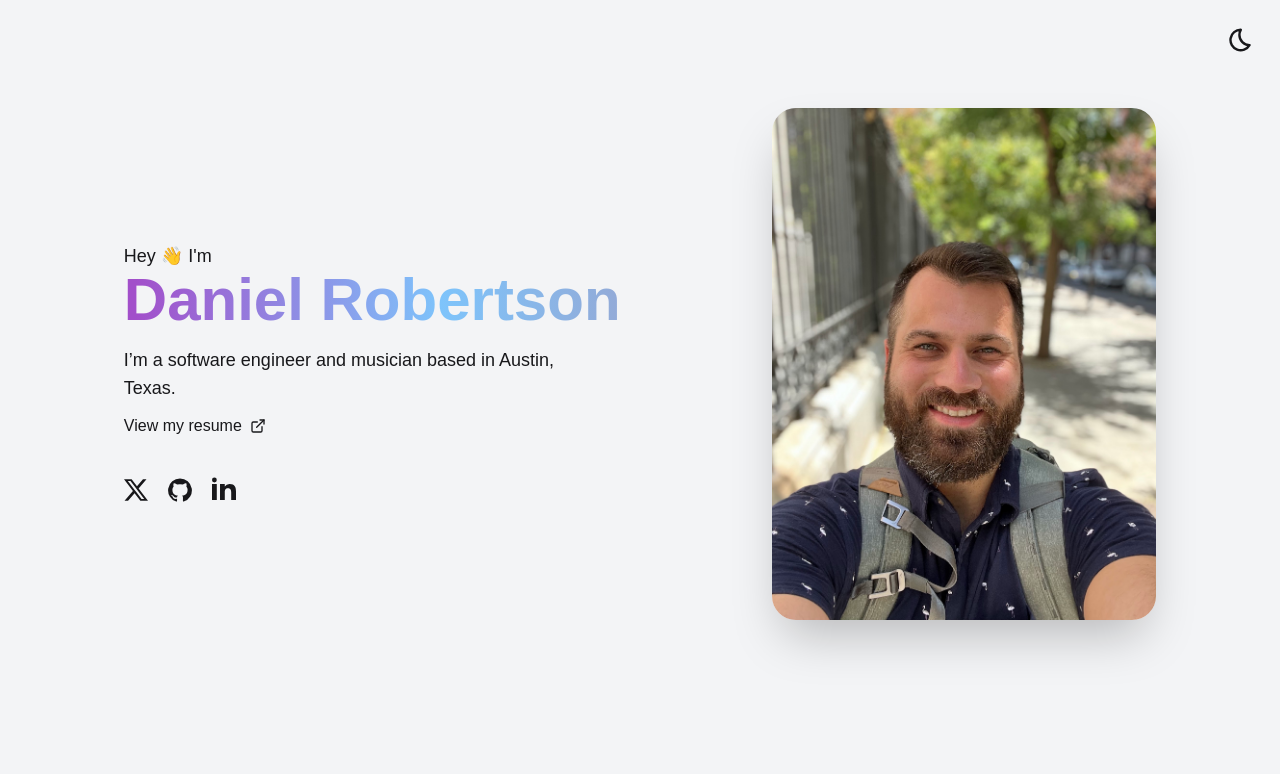
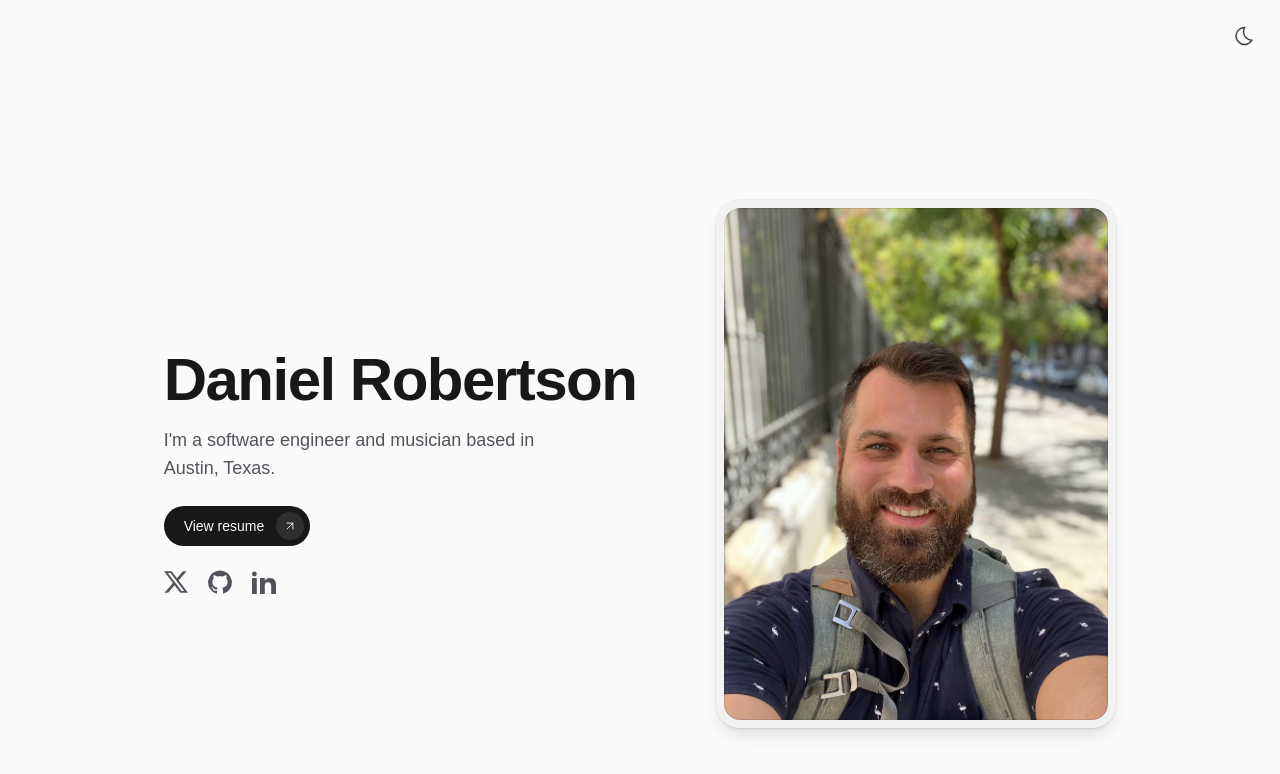
Before and after one commit to danielrobertson/danielrobertson, an Astro site: page / in a window 1280 px wide. Built offline with nearby package versions, Linux system fonts and the light colour scheme; Astro itself is replaced by a stand-in of ours.

Commit message:
feat: refactored vercel->cloudflare, redesign polish

```diff
--- a/astro.config.mjs
+++ b/astro.config.mjs
@@ -5,7 +5,4 @@ import tailwind from "@astrojs/tailwind";
 // https://astro.build/config
 export default defineConfig({
   integrations: [tailwind()],
-  image: {
-    domains: ["images.ctfassets.net"],
-  },
 });
--- a/package.json
+++ b/package.json
@@ -6,7 +6,8 @@
     "dev": "astro dev",
     "start": "astro dev",
     "build": "astro check && astro build",
-    "preview": "astro preview",
+    "preview": "astro build && wrangler dev",
+    "deploy": "astro build && wrangler deploy",
     "astro": "astro"
   },
   "dependencies": {
@@ -19,6 +20,7 @@
   "devDependencies": {
     "@astrojs/tailwind": "^5.0.3",
     "prettier": "^3.1.0",
-    "prettier-plugin-astro": "^0.12.2"
+    "prettier-plugin-astro": "^0.12.2",
+    "wrangler": "^4.105.0"
   }
 }
--- a/src/components/Socials.astro
+++ b/src/components/Socials.astro
@@ -4,17 +4,17 @@ const github = "https://github.com/danielrobertson";
 const linkedin = "https://www.linkedin.com/in/danielrobertson4/";
 ---
 
-<ul class="flex gap-5 mt-10">
+<ul class="flex gap-5 mt-6">
   <li>
     <a
       href={twitter}
-      aria-label="twitter"
+      aria-label="X (Twitter)"
       target="_blank"
       rel="noopener noreferrer"
-      class="hover:text-purple-300"
+      class="flex items-center justify-center p-2 -m-2 rounded-lg text-zinc-600 hover:text-zinc-900 dark:text-zinc-400 dark:hover:text-zinc-100 transition-[color,transform] duration-300 ease-[cubic-bezier(0.32,0.72,0,1)] active:scale-[0.96]"
     >
       <svg
-        class="w-6 h-6 text-zinc-900 hover:text-zinc-600 dark:text-zinc-100 dark:hover:text-zinc-300"
+        class="w-6 h-6"
         aria-hidden="true"
         xmlns="http://www.w3.org/2000/svg"
         fill="none"
@@ -30,12 +30,13 @@ const linkedin = "https://www.linkedin.com/in/danielrobertson4/";
   <li>
     <a
       href={github}
-      aria-label="github"
+      aria-label="GitHub"
       target="_blank"
       rel="noopener noreferrer"
+      class="flex items-center justify-center p-2 -m-2 rounded-lg text-zinc-600 hover:text-zinc-900 dark:text-zinc-400 dark:hover:text-zinc-100 transition-[color,transform] duration-300 ease-[cubic-bezier(0.32,0.72,0,1)] active:scale-[0.96]"
     >
       <svg
-        class="w-6 h-6 text-zinc-900 hover:text-zinc-600 dark:text-zinc-100 dark:hover:text-zinc-300"
+        class="w-6 h-6"
         aria-hidden="true"
         xmlns="http://www.w3.org/2000/svg"
         fill="currentColor"
@@ -51,12 +52,13 @@ const linkedin = "https://www.linkedin.com/in/danielrobertson4/";
   <li>
     <a
       href={linkedin}
-      aria-label="linkedin"
+      aria-label="LinkedIn"
       target="_blank"
       rel="noopener noreferrer"
+      class="flex items-center justify-center p-2 -m-2 rounded-lg text-zinc-600 hover:text-zinc-900 dark:text-zinc-400 dark:hover:text-zinc-100 transition-[color,transform] duration-300 ease-[cubic-bezier(0.32,0.72,0,1)] active:scale-[0.96]"
     >
       <svg
-        class="w-6 h-6 text-zinc-900 hover:text-zinc-600 dark:text-zinc-100 dark:hover:text-zinc-300 -mt-0.5"
+        class="w-6 h-6"
         aria-hidden="true"
         xmlns="http://www.w3.org/2000/svg"
         fill="currentColor"
--- a/src/components/ThemeToggle.astro
+++ b/src/components/ThemeToggle.astro
@@ -1,8 +1,12 @@
-<button id="themeToggle" class="p-3">
-  <span class="sr-only">Toggle Dark Mode</span>
+<button
+  id="themeToggle"
+  class="p-2.5 rounded-lg hover:bg-zinc-200/80 dark:hover:bg-zinc-800/80 transition-[background-color,transform] duration-300 ease-[cubic-bezier(0.32,0.72,0,1)] active:scale-[0.96]"
+>
+  <span class="sr-only">Toggle theme</span>
+  <div class="relative w-5 h-5">
     <svg
-    id="sunIcon"
-    class="hidden w-6 h-6 text-zinc-100 hover:text-zinc-300"
+      class="absolute inset-0 w-5 h-5 text-zinc-100 scale-[0.25] opacity-0 blur-[4px] dark:scale-100 dark:opacity-100 dark:blur-0 transition-[opacity,transform,filter] duration-300"
+      style="transition-timing-function: cubic-bezier(0.2, 0, 0, 1)"
       aria-hidden="true"
       xmlns="http://www.w3.org/2000/svg"
       fill="none"
@@ -12,13 +16,13 @@
         stroke="currentColor"
         stroke-linecap="round"
         stroke-linejoin="round"
-      stroke-width="2"
+        stroke-width="1.5"
         d="M10 3V1m0 18v-2M5.05 5.05 3.636 3.636m12.728 12.728L14.95 14.95M3 10H1m18 0h-2M5.05 14.95l-1.414 1.414M16.364 3.636 14.95 5.05M14 10a4 4 0 1 1-8 0 4 4 0 0 1 8 0Z"
       ></path>
     </svg>
     <svg
-    id="moonIcon"
-    class="hidden w-6 h-6 text-zinc-900 hover:text-zinc-600"
+      class="w-5 h-5 text-zinc-700 scale-100 opacity-100 blur-0 dark:scale-[0.25] dark:opacity-0 dark:blur-[4px] transition-[opacity,transform,filter] duration-300"
+      style="transition-timing-function: cubic-bezier(0.2, 0, 0, 1)"
       aria-hidden="true"
       xmlns="http://www.w3.org/2000/svg"
       fill="none"
@@ -28,42 +32,16 @@
         stroke="currentColor"
         stroke-linecap="round"
         stroke-linejoin="round"
-      stroke-width="2"
+        stroke-width="1.5"
         d="M8.509 5.75c0-1.493.394-2.96 1.144-4.25h-.081a8.5 8.5 0 1 0 7.356 12.746A8.5 8.5 0 0 1 8.509 5.75Z"
       ></path>
     </svg>
+  </div>
 </button>
 
 <script is:inline>
-  // Function to update the theme and icon
-  function updateTheme(theme) {
-    const iconContainer = document.getElementById("iconContainer");
-    document.documentElement.classList.toggle("dark", theme === "dark");
-    document
-      .getElementById("sunIcon")
-      .classList.toggle("hidden", theme !== "dark");
-    document
-      .getElementById("moonIcon")
-      .classList.toggle("hidden", theme === "dark");
-    localStorage.setItem("theme", theme);
-  }
-
-  // Initial theme setup
-  document.addEventListener("DOMContentLoaded", () => {
-    let theme = localStorage.getItem("theme");
-    if (!theme) {
-      theme = window.matchMedia("(prefers-color-scheme: dark)").matches
-        ? "dark"
-        : "light";
-    }
-    updateTheme(theme);
-  });
-
-  // Toggle button event listener
   document.getElementById("themeToggle").addEventListener("click", () => {
-    const newTheme = document.documentElement.classList.contains("dark")
-      ? "light"
-      : "dark";
-    updateTheme(newTheme);
+    const isDark = document.documentElement.classList.toggle("dark");
+    localStorage.setItem("theme", isDark ? "dark" : "light");
   });
 </script>
--- a/src/layouts/Layout.astro
+++ b/src/layouts/Layout.astro
@@ -21,16 +21,19 @@ const name = "Daniel Robertson";
     <link rel="icon" type="image/png" href="/favicon.png" />
     <meta name="generator" content={Astro.generator} />
     <title>{name} | Product Engineer and Musician</title>
+    <script is:inline>
+      const theme = localStorage.getItem("theme") ??
+        (window.matchMedia("(prefers-color-scheme: dark)").matches ? "dark" : "light");
+      document.documentElement.classList.toggle("dark", theme === "dark");
+    </script>
   </head>
   <body
-    class="container mx-auto text-zinc-900 dark:text-zinc-100 bg-gray-100 dark:bg-zinc-900 antialiased"
+    class="container mx-auto text-zinc-900 dark:text-zinc-100 bg-zinc-50 dark:bg-zinc-900 antialiased"
   >
     <slot />
   </body>
 </html>
 <style is:global>
-  :root {
-  }
   html {
     font-family: "Outfit Variable", sans-serif;
   }
@@ -44,19 +47,38 @@ const name = "Daniel Robertson";
     box-sizing: border-box;
   }
 
+  h1, h2, h3 {
+    text-wrap: balance;
+  }
+
+  p {
+    text-wrap: pretty;
+  }
+
   h1 {
     margin: 1rem 0;
   }
 
-  .name-gradient {
-    background: linear-gradient(
-      90deg,
-      #a24fca 2.16%,
-      #7ec4fb 63.82%,
-      #93aad7 100%
-    );
-    background-clip: text;
-    -webkit-background-clip: text;
-    -webkit-text-fill-color: transparent;
+  ::selection {
+    background-color: rgba(168, 85, 247, 0.25);
+  }
+
+  @keyframes enter {
+    from {
+      opacity: 0;
+      transform: translateY(16px);
+      filter: blur(4px);
+    }
+  }
+
+  @media (prefers-reduced-motion: no-preference) {
+    .stagger {
+      animation: enter 0.6s cubic-bezier(0.16, 1, 0.3, 1) both;
+    }
+    .stagger-1 { animation-delay: 0ms; }
+    .stagger-2 { animation-delay: 80ms; }
+    .stagger-3 { animation-delay: 160ms; }
+    .stagger-4 { animation-delay: 240ms; }
+    .stagger-5 { animation-delay: 320ms; }
   }
 </style>
--- a/src/pages/index.astro
+++ b/src/pages/index.astro
@@ -8,64 +8,80 @@ import Socials from "../components/Socials.astro";
 
 const name = "Daniel Robertson";
 const shortBio =
-  "I’m a software engineer and musician based in Austin, Texas.";
+  "I'm a software engineer and musician based in Austin, Texas.";
 ---
 
 <Layout>
   <header class="flex flex-row-reverse"><ThemeToggle /></header>
-  <main id="top" class="">
-    <section class="md:p-8">
+  <main id="top">
+    <section class="py-16 md:py-28 lg:py-36">
       <div
-        class="flex flex-col md:flex-row justify-around items-center gap-6 p-3"
+        class="flex flex-col md:flex-row justify-center items-center gap-8 md:gap-12 lg:gap-20 px-4"
       >
         <div
-          class="md:hidden h-36 w-36 rounded-[50%] overflow-hidden flex justify-center items-center shadow-2xl"
+          class="stagger stagger-1 md:hidden h-36 w-36 rounded-full overflow-hidden flex justify-center items-center ring-1 ring-black/[0.06] dark:ring-white/[0.08] shadow-lg"
         >
-          <Image src={profileImage} alt={name} height={144} width={144} />
+          <Image
+            src={profileImage}
+            alt={name}
+            height={144}
+            width={144}
+            class="outline outline-1 -outline-offset-1 outline-black/10 dark:outline-white/10"
+          />
         </div>
         <div>
-          <h1>
-            <span class="text-lg">Hey 👋 I'm</span>
+          <h1 class="stagger stagger-2">
             <span
-              class="block text-4xl md:text-5xl lg:text-6xl font-bold name-gradient"
+              class="block text-4xl md:text-5xl lg:text-6xl font-bold tracking-tight leading-tight"
               >{name}
             </span>
           </h1>
-          <p class="text-lg max-w-md pr-2">{shortBio}</p>
+          <p
+            class="stagger stagger-3 text-lg max-w-md text-zinc-600 dark:text-zinc-400"
+          >
+            {shortBio}
+          </p>
           <a
-            class="mt-3 text-base flex w-fit items-center hover:text-purple-600"
+            class="group stagger stagger-4 mt-6 inline-flex items-center gap-3 rounded-full bg-zinc-900 dark:bg-zinc-100 text-zinc-50 dark:text-zinc-900 pl-5 pr-1.5 py-1.5 text-sm font-medium transition-[transform,opacity] duration-300 ease-[cubic-bezier(0.32,0.72,0,1)] hover:opacity-90 active:scale-[0.98]"
             href="/resume.pdf"
             target="_blank"
-            >View my resume <svg
+          >
+            View resume
+            <span
+              class="flex items-center justify-center w-7 h-7 rounded-full bg-white/10 dark:bg-black/10 transition-transform duration-500 ease-[cubic-bezier(0.32,0.72,0,1)] group-hover:translate-x-0.5 group-hover:-translate-y-px"
+            >
+              <svg
                 xmlns="http://www.w3.org/2000/svg"
-              width="16"
-              height="16"
+                width="14"
+                height="14"
                 viewBox="0 0 24 24"
                 fill="none"
                 stroke="currentColor"
-              stroke-width="2"
+                stroke-width="1.5"
                 stroke-linecap="round"
                 stroke-linejoin="round"
-              class="ml-2"
-              ><path
-                d="M18 13v6a2 2 0 0 1-2 2H5a2 2 0 0 1-2-2V8a2 2 0 0 1 2-2h6"
-              ></path><polyline points="15 3 21 3 21 9"></polyline><line
-                x1="10"
-                y1="14"
-                x2="21"
-                y2="3"></line></svg
-            ></a
               >
+                <path d="M7 17L17 7"></path>
+                <path d="M7 7h10v10"></path>
+              </svg>
+            </span>
+          </a>
+          <div class="stagger stagger-5">
             <Socials />
           </div>
+        </div>
+        <div
+          class="stagger stagger-1 hidden md:block p-2 rounded-3xl bg-black/[0.03] dark:bg-white/[0.05] ring-1 ring-black/[0.05] dark:ring-white/[0.08] shadow-lg"
+        >
           <Image
-          class="hidden md:block rounded-3xl shadow-2xl w-72 lg:w-96"
+            class="rounded-2xl w-72 lg:w-96 outline outline-1 -outline-offset-1 outline-black/10 dark:outline-white/10"
             src={profileImage}
             alt={name}
             height={556}
             width={417}
           />
         </div>
+      </div>
     </section>
   </main>
 </Layout>
```
Also changed, not shown: wrangler.json (added, +7 -0 lines), 1 other file. Lines whose indentation alone changed are shown as unchanged.
